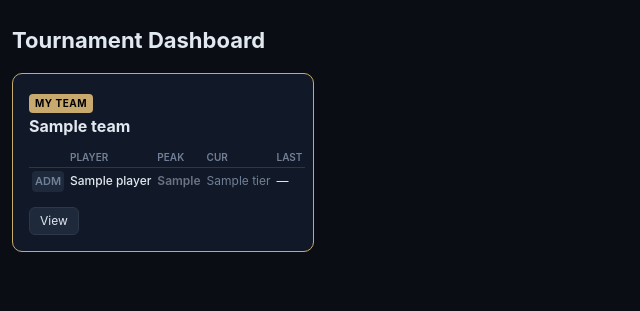
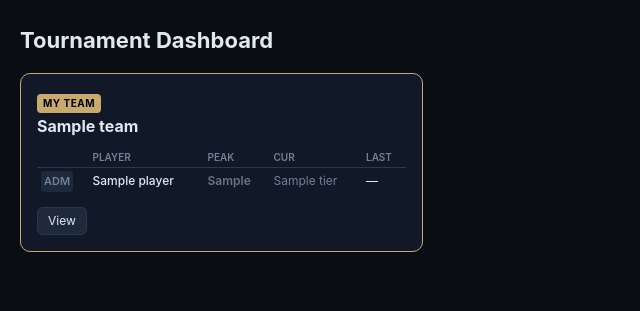
Before and after one commit to SakuraMochiii/lol-scout, a Flask app: template templates/index.html in a window 1280 px wide. Shown: the part 51-362 px from the top of the page, without its empty margins (0-640 px from the left). Run offline with Flask 3, Linux system fonts and the light colour scheme; the template is opened without the code that fills it: most values are stand-ins (such as "Sample title", 1, 10 or a date in 2020).

Commit message:
Revert text changes, widen container slightly, fix 3 teams per row

```diff
--- a/static/style.css
+++ b/static/style.css
@@ -51,7 +51,7 @@ nav {
 .nav-links { margin-left: auto; display: flex; gap: 16px; font-size: 14px; }
 
 /* Container */
-.container { max-width: 1600px; margin: 0 auto; padding: 24px 12px 60px; }
+.container { max-width: 1400px; margin: 0 auto; padding: 24px 20px 60px; }
 h1 { font-size: 22px; margin-bottom: 16px; }
 h2 { font-size: 16px; }
 
@@ -110,7 +110,7 @@ h2 { font-size: 16px; }
 /* Team grid */
 .team-grid {
   display: grid;
-  grid-template-columns: repeat(auto-fill, minmax(280px, 1fr));
+  grid-template-columns: repeat(3, 1fr);
   gap: 16px;
 }
 .team-card {
@@ -135,10 +135,10 @@ h2 { font-size: 16px; }
   letter-spacing: 0.05em;
   vertical-align: middle;
 }
-.dashboard-roster { width: 100%; border-collapse: collapse; font-size: clamp(9px, 1.1vw, 12px); margin-bottom: 12px; }
-.dashboard-roster th { text-align: left; color: var(--text-muted); font-size: clamp(8px, 0.9vw, 10px); text-transform: uppercase; padding: 2px 3px; border-bottom: 1px solid var(--border); font-weight: 600; white-space: nowrap; }
-.dashboard-roster td { padding: 3px 3px; white-space: nowrap; }
-.dashboard-roster .player-name-mini { font-weight: 500; overflow: hidden; text-overflow: ellipsis; max-width: 100px; }
+.dashboard-roster { width: 100%; border-collapse: collapse; font-size: 12px; margin-bottom: 12px; }
+.dashboard-roster th { text-align: left; color: var(--text-muted); font-size: 10px; text-transform: uppercase; padding: 2px 4px; border-bottom: 1px solid var(--border); font-weight: 600; }
+.dashboard-roster td { padding: 3px 4px; white-space: nowrap; }
+.dashboard-roster .player-name-mini { font-weight: 500; }
 .dashboard-colored { font-weight: 600; }
 .dashboard-plain { color: var(--text-muted); }
 .subs-label { font-size: 12px; color: var(--text-muted); margin-top: 4px; }
```
